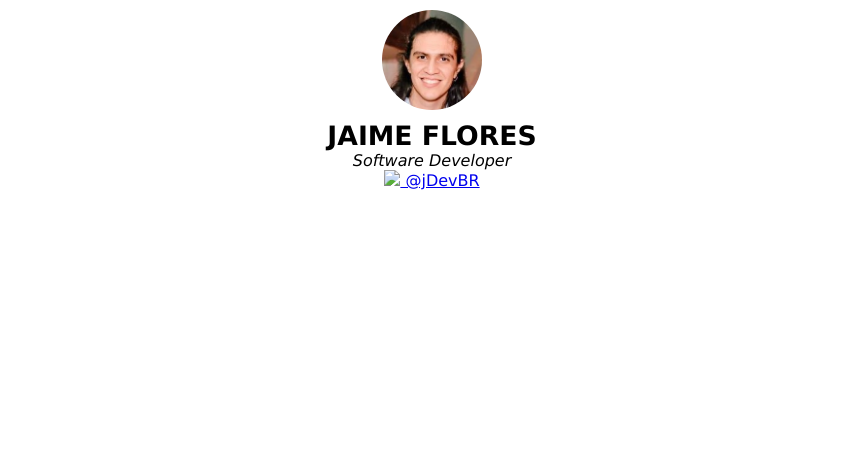
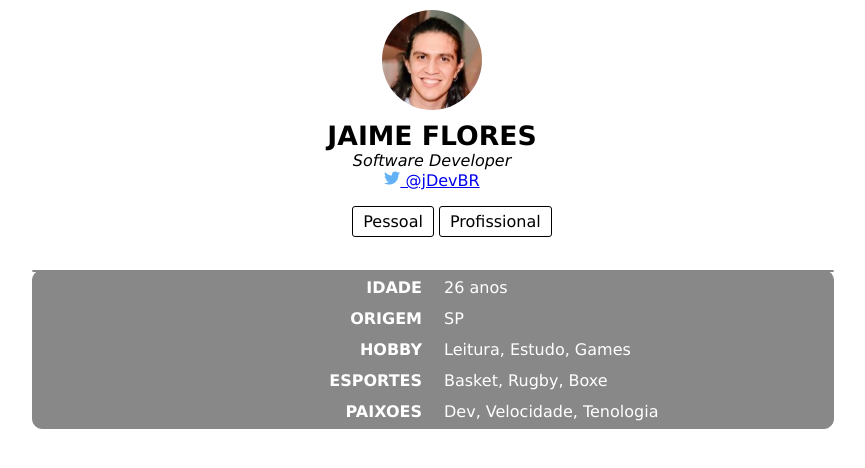
Before and after one commit to flejz/ling-prog-4, a plain HTML site: page index.html in a window 1280 px wide. Shown: the whole page, without its empty margins (208-1073 px from the left). Drawn offline with Linux system fonts and the light colour scheme.

Commit message:
atualizacoes

```diff
--- a/css/style.css
+++ b/css/style.css
@@ -1,78 +1,47 @@
-html, body{
-	background-color: #fff;
-	height: 100%;
-	font-family: verdana;
-	margin: 0;
-	padding: 0;
-	text-align: center;
+html,
+body { background-color: #fff; height: 100%; font-family: verdana; margin: 0; padding: 0; text-align: center; width: 100%; }
+header { height: 150px; margin-left: 5%; margin-top: 10px; text-align: center; width: 90%; }
+header .photo { border-radius: 50%; width: 100px; }
+header .profile { margin-top: 10px; }
+header label { display: block; transition: color 200ms linear; }
+header label:hover { color: #888; }
+header .name { font-size: 20pt; font-weight: bold; }
+header .desc { font-size: 12pt; font-style: italic; }
+header .twitter:link { color: #0ff; font-size: 12pt; }
+header ul { list-style: none; }
+header ul>li { border: 1px solid black; border-radius: 3px; cursor: pointer; display: inline-block; padding: 5px 10px 5px 10px; transition: background-color 100ms linear, color 100ms linear; }
+header ul>li.selected,
+header ul>li:hover { background-color: black; color: white; }
+
+.content {
+	background-color: #888;
+	border: 1px solid #888;
+	border-radius: 10px;
+	left: calc(50% - 400px);
+	width: 800px;
+	position: absolute;
+	top: 270px;
+}
+.content table{
+	color: #fff;
 	width: 100%;
 }
-
-header{
-	height: 150px;
-	margin-left: 5%;
-	margin-top: 10px;
-	text-align: center;
-	width: 90%;
+.content table th,
+.content table td{
+	width: 50%;
+	padding: 5px 10px 5px 10px;
 }
-header .photo{
-	border-radius: 50%;
-	width: 100px;
+.content table th{
+	text-align: right;
 }
-header .profile{
-	height: 100%;
-	margin-top: 10px;
-}
-header label{
-	display: block;
-	transition: color 200ms linear;
-}
-header label:hover{
-	color: #888;
-}
-header .name{
-	font-size: 20pt;
-	font-weight: bold;
-}
-header .desc{
-	font-size: 12pt;
-	font-style: italic;
-}
-header .twitter:link{
-	color: #0ff;
-	font-size: 12pt;
+.content table td{
+	text-align: left;
 }
 
-
-
-
 .shake,
-.shake-hover:hover
-    {
-        cursor: pointer;
-
-        transform-origin:50% 50%;
-        -ms-transform-origin:50% 50%;
-        -webkit-transform-origin:50% 50%;
-
-        animation-name: shakering;
-	    animation-duration: 1.2s;
-	    animation-iteration-count: infinite;
-	    animation-timing-function: linear;
-
-        -ms-animation-name: shakering;
-	    -ms-animation-duration: 1.2s;
-	    -ms-animation-iteration-count: infinite;
-	    -ms-animation-timing-function: linear;
-
-        -webkit-animation-name: shakering;
-	    -webkit-animation-duration: 1.2s;
-	    -webkit-animation-iteration-count: infinite;
-	    -webkit-animation-timing-function: linear;
-    }
-
+.shake-hover:hover { cursor: pointer; transform-origin: 50% 50%; -ms-transform-origin: 50% 50%; -webkit-transform-origin: 50% 50%; animation-name: shakering; animation-duration: 1.2s; animation-iteration-count: infinite; animation-timing-function: linear; -ms-animation-name: shakering; -ms-animation-duration: 1.2s; -ms-animation-iteration-count: infinite; -ms-animation-timing-function: linear; -webkit-animation-name: shakering; -webkit-animation-duration: 1.2s; -webkit-animation-iteration-count: infinite; -webkit-animation-timing-function: linear; }
 @keyframes shakering {
-	    0% {  transform: translate(2px, 1px) rotate(0deg); }
+	0% { transform: translate(2px, 1px) rotate(0deg); }
 	10% { transform: translate(-1px, -2px) rotate(-1deg); }
 	20% { transform: translate(-3px, 0px) rotate(1deg); }
 	30% { transform: translate(0px, 2px) rotate(0deg); }
@@ -84,17 +53,16 @@ header .twitter:link{
 	90% { transform: translate(2px, 2px) rotate(0deg); }
 	100% { transform: translate(1px, -2px) rotate(-1deg); }
 }
-
 @-webkit-keyframes shakering {
-	    0% {   -webkit-transform: translate(2px, 1px) rotate(0deg); }
-	    10% {  -webkit-transform: translate(-1px, -2px) rotate(-1deg); }
-	    20% {  -webkit-transform: translate(-3px, 0px) rotate(1deg); }
-	    30% {  -webkit-transform: translate(0px, 2px) rotate(0deg); }
-	    40% {  -webkit-transform: translate(1px, -1px) rotate(1deg); }
-	    50% {  -webkit-transform: translate(-1px, 2px) rotate(-1deg); }
-	    60% {  -webkit-transform: translate(-3px, 1px) rotate(0deg); }
-	    70% {  -webkit-transform: translate(2px, 1px) rotate(-1deg); }
-	    80% {  -webkit-transform: translate(-1px, -1px) rotate(1deg); }
-	    90% {  -webkit-transform: translate(2px, 2px) rotate(0deg); }
+	0% { -webkit-transform: translate(2px, 1px) rotate(0deg); }
+	10% { -webkit-transform: translate(-1px, -2px) rotate(-1deg); }
+	20% { -webkit-transform: translate(-3px, 0px) rotate(1deg); }
+	30% { -webkit-transform: translate(0px, 2px) rotate(0deg); }
+	40% { -webkit-transform: translate(1px, -1px) rotate(1deg); }
+	50% { -webkit-transform: translate(-1px, 2px) rotate(-1deg); }
+	60% { -webkit-transform: translate(-3px, 1px) rotate(0deg); }
+	70% { -webkit-transform: translate(2px, 1px) rotate(-1deg); }
+	80% { -webkit-transform: translate(-1px, -1px) rotate(1deg); }
+	90% { -webkit-transform: translate(2px, 2px) rotate(0deg); }
 	100% { -webkit-transform: translate(1px, -2px) rotate(-1deg); }
 }
--- a/index.html
+++ b/index.html
@@ -11,10 +11,42 @@
 				<label class="name">JAIME FLORES</label>
 				<label class="desc">Software Developer</label>
 				<label class="twitter">
-					<a href="http://twitter.com/jdevbr"><img src="img/twitter.png" target="_blank"> @jDevBR</a>
+					<a href="http://twitter.com/jdevbr" target="_blank"><img src="img/twitter.png"> @jDevBR</a>
 				</label>
 			</div>
+			<ul>
+				<li>Pessoal</li>
+				<li>Profissional</li>
+			</ul>
 		</header>
+		<div id="personal" class="content">
+			<table>
+				<tr>
+					<th>IDADE</th>
+					<td>26 anos</td>
+				</tr>
+				<tr>
+					<th>ORIGEM</th>
+					<td>SP</td>
+				</tr>
+				<tr>
+					<th>HOBBY</th>
+					<td>Leitura, Estudo, Games</td>
+				</tr>
+				<tr>
+					<th>ESPORTES</th>
+					<td>Basket, Rugby, Boxe</td>
+				</tr>
+				<tr>
+					<th>PAIXOES</th>
+					<td>Dev, Velocidade, Tenologia</td>
+				</tr>
+			</table>
+		</div>
+
+		<div id="professional" class="content">
+
+		</div>
 
 	</body>
 </html>
```
Also changed, not shown: img/twitter.png (added). Lines whose indentation alone changed are shown as unchanged.
